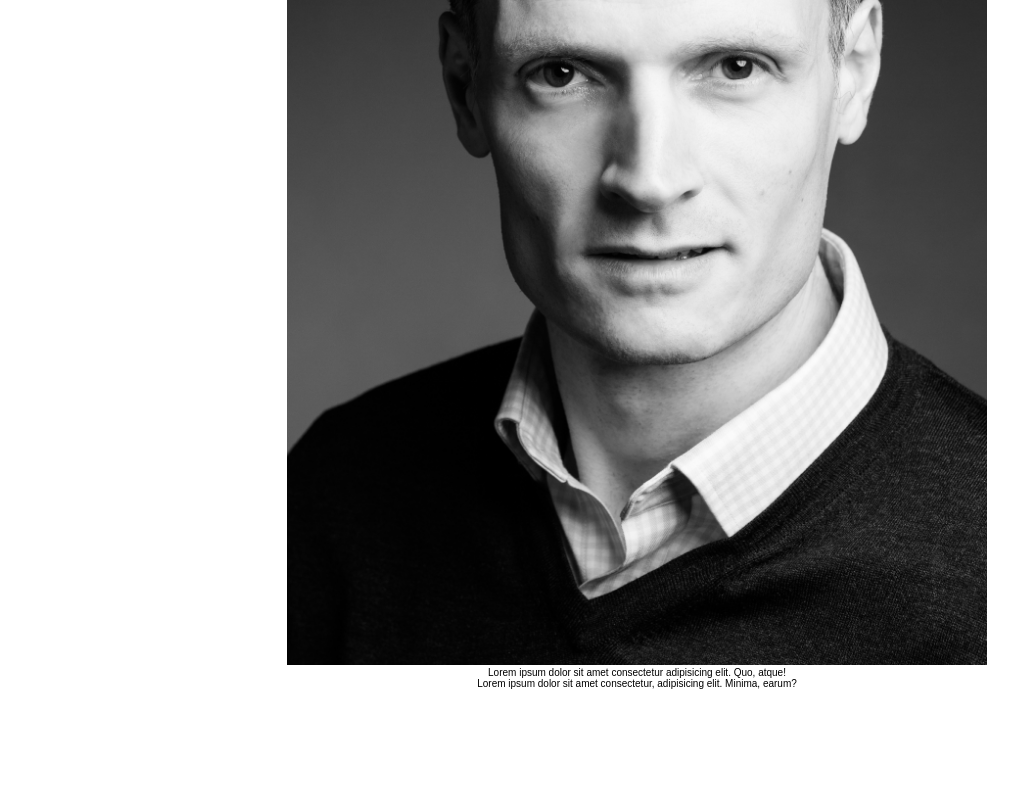
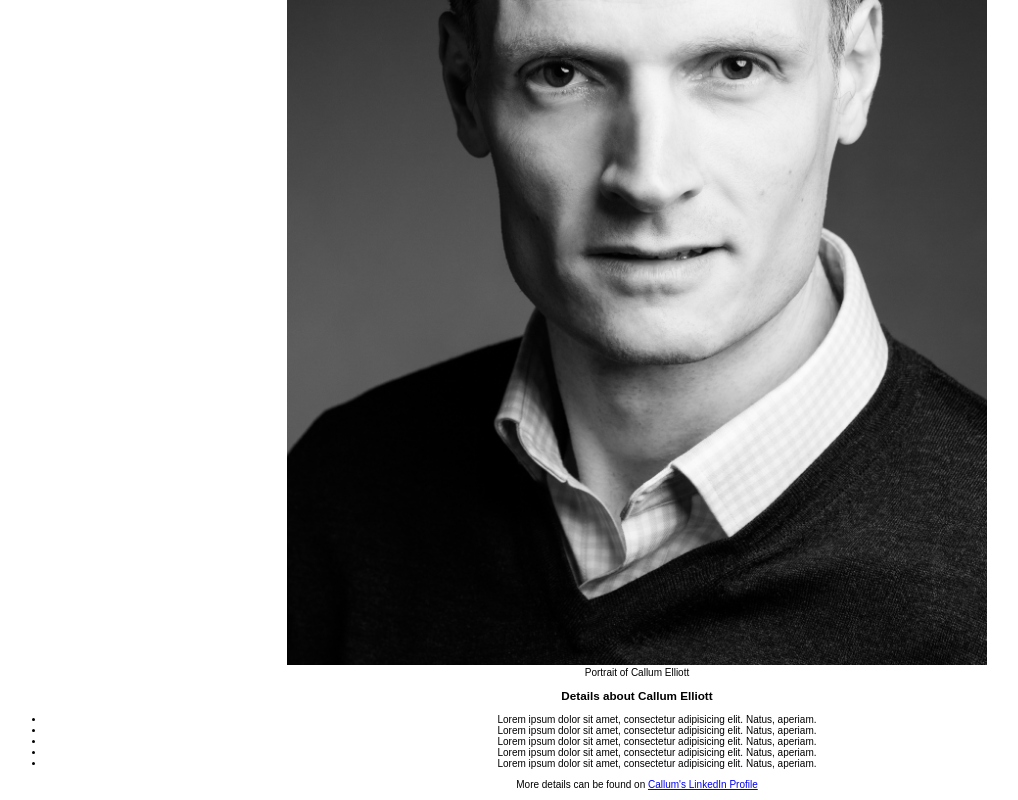
Before and after one commit to callumjelliott/fcc-tuts, a plain HTML site: page responsive-projects/resume-page/index.html in a window 1280 px wide. Shown: the part 523-1323 px from the top of the page, without its empty margins (3-1021 px from the left). Before the commit the page ends 1220 px from the top, so only its background shows below. Drawn offline with Linux system fonts and the light colour scheme.

Commit message:
Finished requirements

```diff
--- a/responsive-projects/resume-page/index.html
+++ b/responsive-projects/resume-page/index.html
@@ -12,9 +12,21 @@
     <h1 id="title">Callum Elliott</h1>
     <h2>Project Manager and Developer</h2>
     <div id="parent">
-        <div id="img-div"><img id="portrait" src="images/callum_elliott_portait.jpg" alt="Callum Elliott - Portrait"></div>
-        <div id="child2">Lorem ipsum dolor sit amet consectetur adipisicing elit. Quo, atque!</div>
-        <div id="child3">Lorem ipsum dolor sit amet consectetur, adipisicing elit. Minima, earum?</div>
+        <figure id="img-div">
+            <img id="image" src="images/callum_elliott_portait.jpg" alt="Callum Elliott - Portrait">
+            <figcaption id="img-caption">Portrait of Callum Elliott</figcaption>
+        </figure>
+        <section class="tribute-info">
+            <h3>Details about Callum Elliott</h3>
+            <ul>
+                <li>Lorem ipsum dolor sit amet, consectetur adipisicing elit. Natus, aperiam.</li>
+                <li>Lorem ipsum dolor sit amet, consectetur adipisicing elit. Natus, aperiam.</li>
+                <li>Lorem ipsum dolor sit amet, consectetur adipisicing elit. Natus, aperiam.</li>
+                <li>Lorem ipsum dolor sit amet, consectetur adipisicing elit. Natus, aperiam.</li>
+                <li>Lorem ipsum dolor sit amet, consectetur adipisicing elit. Natus, aperiam.</li>
+            </ul>
+            <p>More details can be found on <a id="tribute-link" href="https://www.linkedin.com/in/callumelliott/" target="_blank">Callum's LinkedIn Profile</a></p>
+        </section>
     </div>
 </main>
 </body>
--- a/responsive-projects/resume-page/main.css
+++ b/responsive-projects/resume-page/main.css
@@ -15,10 +15,7 @@ h2 {
     font-size: 2rem;
 }
 
-img#portrait {
+img#image {
     width: 700px;
+    max-width:100%;
 }
-
-main {
-
-}
```
